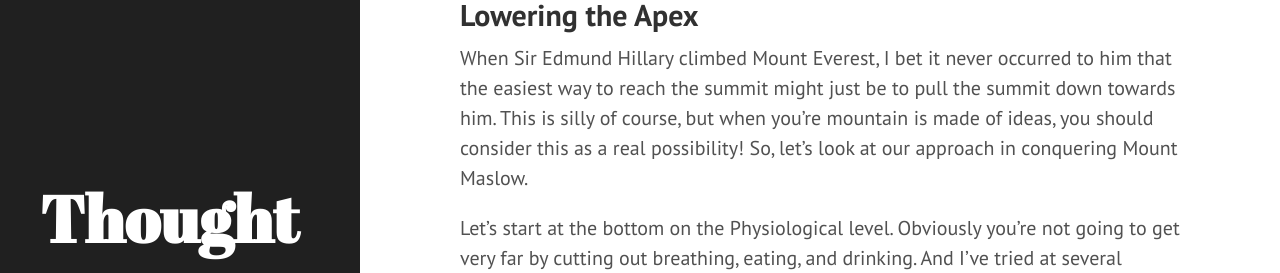
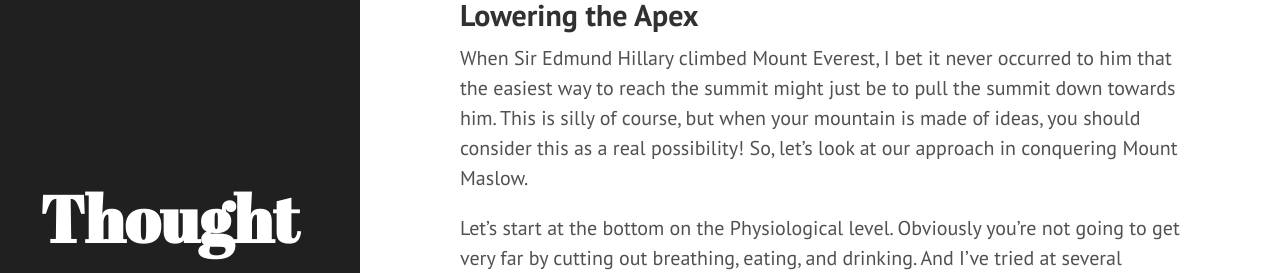
Before and after one commit to JnBrymn/JnBrymn.github.io, a Jekyll site: the page built from _posts/2014-10-12-climbing-mount-maslow.md, in a window 1280 px wide and 900 px high, scrolled down 1600 px. Shown: the part 215-488 px from the top of the window. Built offline with Jekyll 4.4.1, drawn with Linux system fonts in a browser that asks for light colours; Markdown is read by kramdown in place of the engine named in the settings; comment, search, counter and statistics services are not loaded.

Commit message:
Update 2014-10-12-climbing-mount-maslow.md

```diff
--- a/_posts/2014-10-12-climbing-mount-maslow.md
+++ b/_posts/2014-10-12-climbing-mount-maslow.md
@@ -21,7 +21,7 @@ But ah, at the top of the hierarchy, that's where we really want to spend our ti
 
 ## Lowering the Apex
 
-When Sir Edmund Hillary climbed Mount Everest, I bet it never occurred to him that the easiest way to reach the summit might just be to pull the summit down towards him. This is silly of course, but when you're mountain is made of ideas, you should consider this as a real possibility! So, let's look at our approach in conquering Mount Maslow.
+When Sir Edmund Hillary climbed Mount Everest, I bet it never occurred to him that the easiest way to reach the summit might just be to pull the summit down towards him. This is silly of course, but when your mountain is made of ideas, you should consider this as a real possibility! So, let's look at our approach in conquering Mount Maslow.
 
 Let's start at the bottom on the Physiological level. Obviously you're not going to get very far by cutting out breathing, eating, and drinking. And I've tried at several points in my life to cut out sleep, but this doesn't work for long! Rather than cutting things out of this level, I think we can bolster ourselves here so that we'll be better prepared for the rest of the trek. The answer is simple: do things that promote physical wellbeing. Make wise decisions regarding the food you eat. Stay hydrated. Sleep.
 
```
